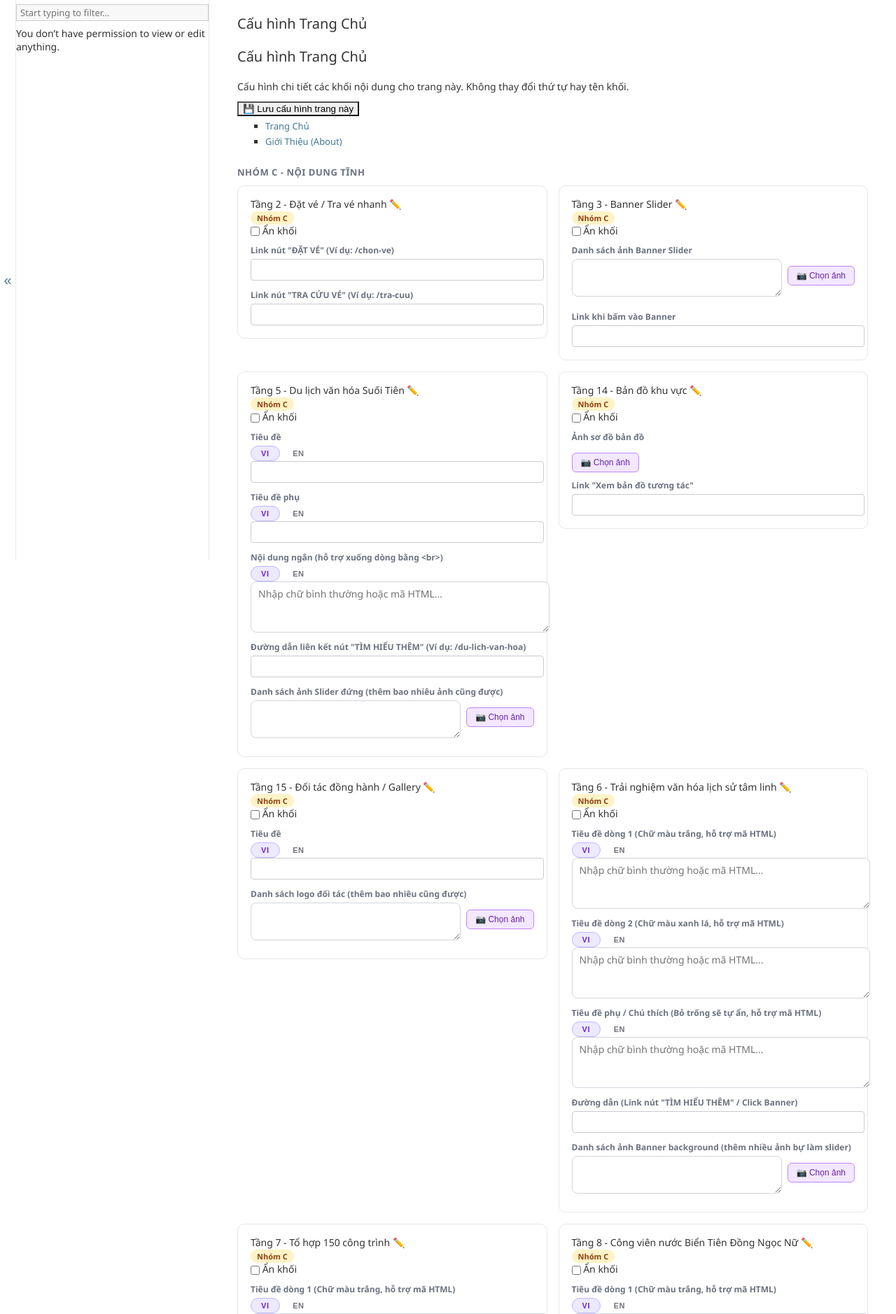
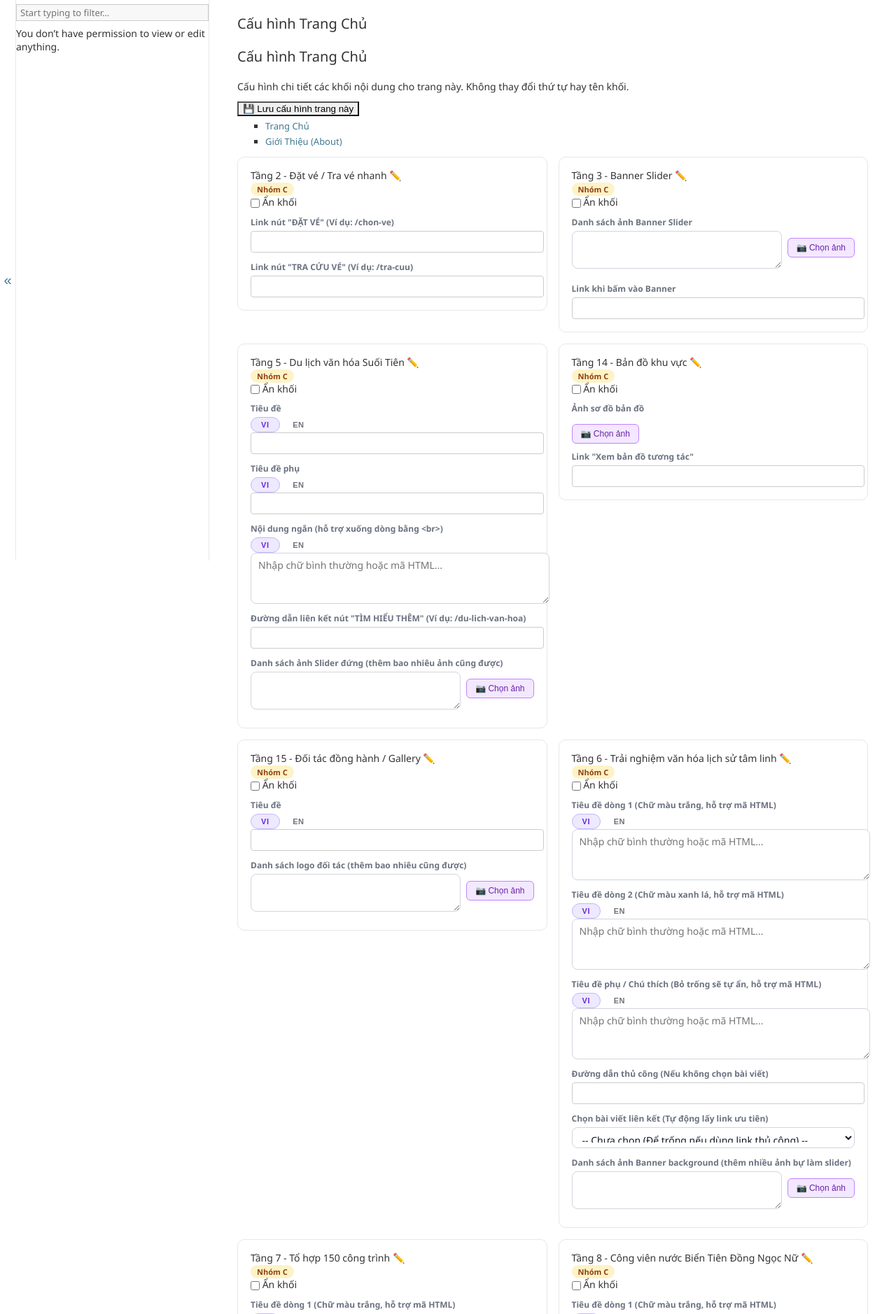
Before and after one commit to huydevhehe/suoitien-cms, a Django app: page /admin/suoi_tien/home-sections/ in a window 1280 px wide. Shown: the part 72-1950 px from the top of the page at 70% size. Run offline with Django 5.2, Linux system fonts and the light colour scheme; the visitor is signed in with stand-in values (Sample User, id 1); data that the repository does not hold is empty; parts of the project's set-up code (start-up, migrations or seed data) failed here and were passed over; some libraries are stand-ins or nearby versions.

Commit message:
feat(cms): integrate dynamic post linking for home/about sections & optimize admin UI layout

```diff
--- a/suoi_tien/api/public/page_sections.py
+++ b/suoi_tien/api/public/page_sections.py
@@ -5,7 +5,7 @@ from rest_framework.response import Response
 from drf_spectacular.utils import extend_schema, OpenApiParameter, OpenApiTypes
 from suoi_tien.models import HalinkMeta
 from suoi_tien.views.page_sections_config import PAGES
-from suoi_tien.api.public.home_sections import _resolve_group_a, _resolve_group_b, _resolve_group_b_product
+from suoi_tien.api.public.home_sections import _resolve_group_a, _resolve_group_b, _resolve_group_b_product, _resolve_group_c
 
 META_TYPE = 'home_section'
 
@@ -90,6 +90,9 @@ def get_page_sections(request, page_key):
             cat_list = data.get('idcat_list')
             if cat_list:
                 section_output['resolved_data'] = _resolve_group_b_product(data, request, lang)
+        else:
+            # Nhóm C
+            section_output['resolved_data'] = _resolve_group_c(config, data, request, lang)
 
         resolved_sections[section_key] = section_output
 
--- a/suoi_tien/views/home_sections_config.py
+++ b/suoi_tien/views/home_sections_config.py
@@ -75,7 +75,8 @@ HOME_SECTIONS = {
             {'name': 'title', 'label': 'Tiêu đề dòng 1 (Chữ màu trắng, hỗ trợ mã HTML)', 'type': 'textarea', 'multilang': True},
             {'name': 'subtitle', 'label': 'Tiêu đề dòng 2 (Chữ màu xanh lá, hỗ trợ mã HTML)', 'type': 'textarea', 'multilang': True},
             {'name': 'description', 'label': 'Tiêu đề phụ / Chú thích (Bỏ trống sẽ tự ẩn, hỗ trợ mã HTML)', 'type': 'textarea', 'multilang': True},
-            {'name': 'link', 'label': 'Đường dẫn (Link nút "TÌM HIỂU THÊM" / Click Banner)', 'type': 'text', 'multilang': False},
+            {'name': 'link', 'label': 'Đường dẫn thủ công (Nếu không chọn bài viết)', 'type': 'text', 'multilang': False},
+            {'name': 'post_id', 'label': 'Chọn bài viết liên kết (Tự động lấy link ưu tiên)', 'type': 'select_post', 'multilang': False},
             {'name': 'images', 'label': 'Danh sách ảnh Banner background (thêm nhiều ảnh bự làm slider)', 'type': 'image_list', 'multilang': False},
         ],
     },
@@ -86,7 +87,8 @@ HOME_SECTIONS = {
             {'name': 'title', 'label': 'Tiêu đề dòng 1 (Chữ màu trắng, hỗ trợ mã HTML)', 'type': 'textarea', 'multilang': True},
             {'name': 'subtitle', 'label': 'Tiêu đề dòng 2 (Chữ màu xanh lá, hỗ trợ mã HTML)', 'type': 'textarea', 'multilang': True},
             {'name': 'description', 'label': 'Tiêu đề phụ / Chú thích (Bỏ trống sẽ tự ẩn, hỗ trợ mã HTML)', 'type': 'textarea', 'multilang': True},
-            {'name': 'link', 'label': 'Đường dẫn (Link nút "TÌM HIỂU THÊM" / Click Banner)', 'type': 'text', 'multilang': False},
+            {'name': 'link', 'label': 'Đường dẫn thủ công (Nếu không chọn bài viết)', 'type': 'text', 'multilang': False},
+            {'name': 'post_id', 'label': 'Chọn bài viết liên kết (Tự động lấy link ưu tiên)', 'type': 'select_post', 'multilang': False},
             {'name': 'images', 'label': 'Danh sách ảnh Banner background (thêm nhiều ảnh bự làm slider)', 'type': 'image_list', 'multilang': False},
         ],
     },
@@ -97,7 +99,8 @@ HOME_SECTIONS = {
             {'name': 'title', 'label': 'Tiêu đề dòng 1 (Chữ màu trắng, hỗ trợ mã HTML)', 'type': 'textarea', 'multilang': True},
             {'name': 'subtitle', 'label': 'Tiêu đề dòng 2 (Chữ màu xanh lá, hỗ trợ mã HTML)', 'type': 'textarea', 'multilang': True},
             {'name': 'description', 'label': 'Tiêu đề phụ / Chú thích (Bỏ trống sẽ tự ẩn, hỗ trợ mã HTML)', 'type': 'textarea', 'multilang': True},
-            {'name': 'link', 'label': 'Đường dẫn (Link nút "TÌM HIỂU THÊM" / Click Banner)', 'type': 'text', 'multilang': False},
+            {'name': 'link', 'label': 'Đường dẫn thủ công (Nếu không chọn bài viết)', 'type': 'text', 'multilang': False},
+            {'name': 'post_id', 'label': 'Chọn bài viết liên kết (Tự động lấy link ưu tiên)', 'type': 'select_post', 'multilang': False},
             {'name': 'images', 'label': 'Danh sách ảnh Banner background (thêm nhiều ảnh bự làm slider)', 'type': 'image_list', 'multilang': False},
         ],
     },
@@ -108,7 +111,8 @@ HOME_SECTIONS = {
             {'name': 'title', 'label': 'Tiêu đề dòng 1 (Chữ màu trắng, hỗ trợ mã HTML)', 'type': 'textarea', 'multilang': True},
             {'name': 'subtitle', 'label': 'Tiêu đề dòng 2 (Chữ màu xanh lá, hỗ trợ mã HTML)', 'type': 'textarea', 'multilang': True},
             {'name': 'description', 'label': 'Tiêu đề phụ / Chú thích (Bỏ trống sẽ tự ẩn, hỗ trợ mã HTML)', 'type': 'textarea', 'multilang': True},
-            {'name': 'link', 'label': 'Đường dẫn (Link nút "TÌM HIỂU THÊM" / Click Banner)', 'type': 'text', 'multilang': False},
+            {'name': 'link', 'label': 'Đường dẫn thủ công (Nếu không chọn bài viết)', 'type': 'text', 'multilang': False},
+            {'name': 'post_id', 'label': 'Chọn bài viết liên kết (Tự động lấy link ưu tiên)', 'type': 'select_post', 'multilang': False},
             {'name': 'images', 'label': 'Danh sách ảnh Banner background (thêm nhiều ảnh bự làm slider)', 'type': 'image_list', 'multilang': False},
         ],
     },
@@ -119,7 +123,8 @@ HOME_SECTIONS = {
             {'name': 'title', 'label': 'Tiêu đề dòng 1 (Chữ màu trắng, hỗ trợ mã HTML)', 'type': 'textarea', 'multilang': True},
             {'name': 'subtitle', 'label': 'Tiêu đề dòng 2 (Chữ màu xanh lá, hỗ trợ mã HTML)', 'type': 'textarea', 'multilang': True},
             {'name': 'description', 'label': 'Tiêu đề phụ / Chú thích (Bỏ trống sẽ tự ẩn, hỗ trợ mã HTML)', 'type': 'textarea', 'multilang': True},
-            {'name': 'link', 'label': 'Đường dẫn (Link nút "TÌM HIỂU THÊM" / Click Banner)', 'type': 'text', 'multilang': False},
+            {'name': 'link', 'label': 'Đường dẫn thủ công (Nếu không chọn bài viết)', 'type': 'text', 'multilang': False},
+            {'name': 'post_id', 'label': 'Chọn bài viết liên kết (Tự động lấy link ưu tiên)', 'type': 'select_post', 'multilang': False},
             {'name': 'images', 'label': 'Danh sách ảnh Banner background (thêm nhiều ảnh bự làm slider)', 'type': 'image_list', 'multilang': False},
         ],
     },
@@ -130,7 +135,8 @@ HOME_SECTIONS = {
             {'name': 'title', 'label': 'Tiêu đề dòng 1 (Chữ màu trắng, hỗ trợ mã HTML)', 'type': 'textarea', 'multilang': True},
             {'name': 'subtitle', 'label': 'Tiêu đề dòng 2 (Chữ màu xanh lá, hỗ trợ mã HTML)', 'type': 'textarea', 'multilang': True},
             {'name': 'description', 'label': 'Tiêu đề phụ / Chú thích (Bỏ trống sẽ tự ẩn, hỗ trợ mã HTML)', 'type': 'textarea', 'multilang': True},
-            {'name': 'link', 'label': 'Đường dẫn (Link nút "TÌM HIỂU THÊM" / Click Banner)', 'type': 'text', 'multilang': False},
+            {'name': 'link', 'label': 'Đường dẫn thủ công (Nếu không chọn bài viết)', 'type': 'text', 'multilang': False},
+            {'name': 'post_id', 'label': 'Chọn bài viết liên kết (Tự động lấy link ưu tiên)', 'type': 'select_post', 'multilang': False},
             {'name': 'images', 'label': 'Danh sách ảnh Banner background (thêm nhiều ảnh bự làm slider)', 'type': 'image_list', 'multilang': False},
         ],
     },
@@ -139,7 +145,23 @@ HOME_SECTIONS = {
 
     # ---- Nhóm B: liệt kê theo chuyên mục ----
     'section_04_uudai': {'name': 'Tầng 4 - Tin tức Ưu đãi & sự kiện', 'group': 'B'},
-    'section_12_teambuilding': {'name': 'Tầng 12 - Các dịch vụ thương mại', 'group': 'B'},
+    'section_12_teambuilding': {
+        'name': 'Tầng 12 - Các dịch vụ thương mại',
+        'group': 'C',
+        'fields': [
+            {'name': 'title', 'label': 'Tiêu đề chung', 'type': 'text', 'multilang': True},
+            # Thẻ 1
+            {'name': 'card1_img', 'label': '[Tour đoàn] Ảnh', 'type': 'image', 'multilang': False},
+            {'name': 'card1_title', 'label': '[Tour đoàn] Tên', 'type': 'text', 'multilang': True},
+            {'name': 'card1_link', 'label': '[Tour đoàn] Link thủ công (Nếu không chọn bài viết)', 'type': 'text', 'multilang': False},
+            {'name': 'card1_post_id', 'label': '[Tour đoàn] Chọn bài viết liên kết', 'type': 'select_post', 'multilang': False},
+            # Thẻ 2
+            {'name': 'card2_img', 'label': '[Merchandise] Ảnh', 'type': 'image', 'multilang': False},
+            {'name': 'card2_title', 'label': '[Merchandise] Tên', 'type': 'text', 'multilang': True},
+            {'name': 'card2_link', 'label': '[Merchandise] Link thủ công (Nếu không chọn bài viết)', 'type': 'text', 'multilang': False},
+            {'name': 'card2_post_id', 'label': '[Merchandise] Chọn bài viết liên kết', 'type': 'select_post', 'multilang': False},
+        ],
+    },
     'section_13_camnang': {'name': 'Tầng 13 - Cẩm nang du lịch', 'group': 'B'},
 
     # ---- Tầng 16: 4 cột Footer (gộp chung vào đây cho gọn, thay cho halink_footer2_wg) ----
@@ -212,16 +234,10 @@ def _load_section_values(page_key):
 
 
 def _group_sections_for_display(page_sections):
-    """Gom khối thành dải hiển thị ngang: Nhóm C -> Nhóm B -> Nhóm A -> Footer."""
-    # Nếu đang dùng file template bị reset A B C FOOTER thì trả đúng cấu trúc này
-    rows = {'C': [], 'B': [], 'A': [], 'FOOTER': []}
+    """Xếp phẳng tất cả các khối theo đúng thứ tự (dict giữ thứ tự từ Python 3.7+)."""
+    rows = {'ALL': []}
     for key, section in page_sections.items():
-        bucket = 'FOOTER' if section.get('is_footer') else section['group']
-        if bucket == 'B_PRODUCT':
-            bucket = 'B'
-        if bucket not in rows:
-            rows[bucket] = []
-        rows[bucket].append((key, section))
+        rows['ALL'].append((key, section))
     return rows
 
 
--- a/templates/admin/_home_section_card.html
+++ b/templates/admin/_home_section_card.html
@@ -92,6 +92,14 @@ có sẵn `key` (section_key) và `section` (dict định nghĩa khối) - inclu
             {% elif field.type == 'textarea' or field.type == 'wysiwyg' %}
                 <label class="field-label">{{ field.label }}</label>
                 <textarea class="section-input {% if field.type == 'wysiwyg' %}tinymce-editor{% endif %}" rows="3" data-field-name="{{ field.name }}"></textarea>
+            {% elif field.type == 'select_post' %}
+                <label class="field-label">{{ field.label }}</label>
+                <select class="section-input" data-field-name="{{ field.name }}">
+                    <option value="">-- Chưa chọn (Để trống nếu dùng link thủ công) --</option>
+                    {% for p in posts_for_select %}
+                    <option value="{{ p.Id }}">{{ p.title }} ({{ p.alias }})</option>
+                    {% endfor %}
+                </select>
             {% else %}
                 <label class="field-label">{{ field.label }}</label>
                 <input type="text" class="section-input" data-field-name="{{ field.name }}">
--- a/templates/admin/home_sections.html
+++ b/templates/admin/home_sections.html
@@ -235,24 +235,10 @@
         </ul>
     </div>
 
-    <div class="section-row-title">Nhóm C - Nội dung tĩnh</div>
     <div class="section-grid">
-        {% for key, section in section_rows.C %}{% include "admin/_home_section_card.html" %}{% endfor %}
-    </div>
-
-    <div class="section-row-title">Nhóm B - Liệt kê theo chuyên mục</div>
-    <div class="section-grid">
-        {% for key, section in section_rows.B %}{% include "admin/_home_section_card.html" %}{% endfor %}
-    </div>
-
-    <div class="section-row-title">Nhóm A - Gắn 1 bài viết cố định</div>
-    <div class="section-grid">
-        {% for key, section in section_rows.A %}{% include "admin/_home_section_card.html" %}{% endfor %}
-    </div>
-
-    <div class="section-row-title">Footer - 4 cột cố định</div>
-    <div class="section-grid">
-        {% for key, section in section_rows.FOOTER %}{% include "admin/_home_section_card.html" %}{% endfor %}
+        {% for key, section in section_rows.ALL %}
+            {% include "admin/_home_section_card.html" %}
+        {% endfor %}
     </div>
 </div>
 
```
Also changed, not shown: suoi_tien/api/public/home_sections.py (+9 -0 lines), suoi_tien/views/page_sections_config.py (+8 -4 lines).
